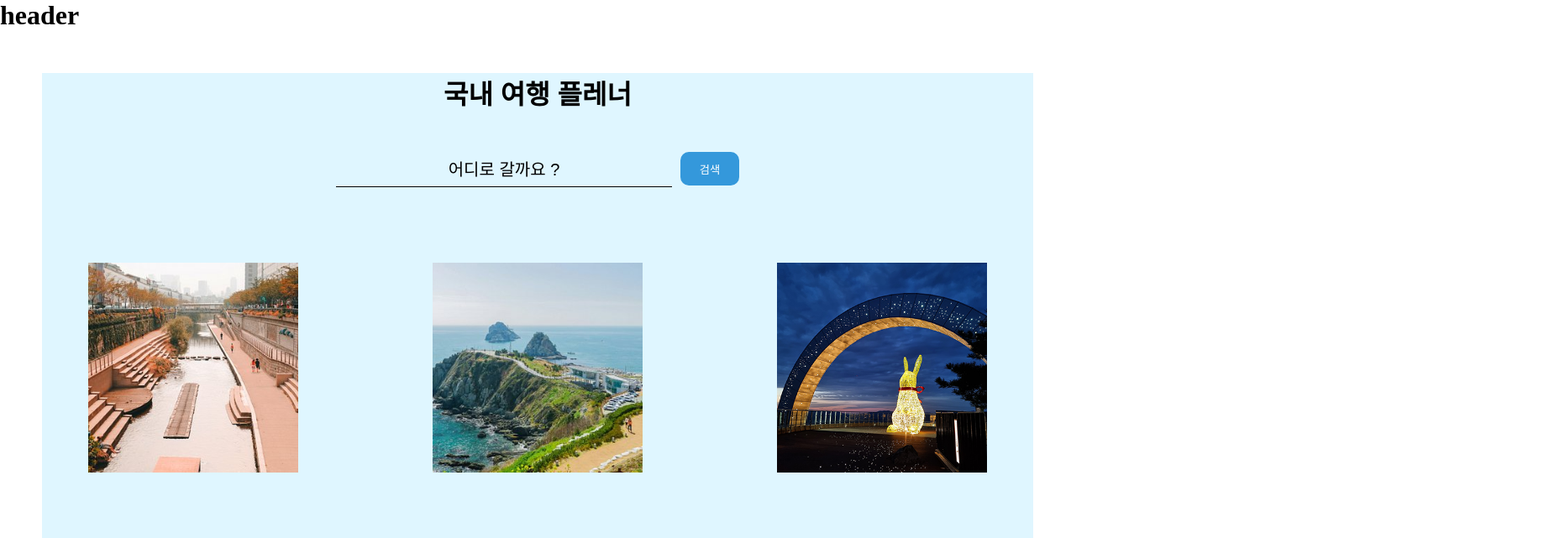
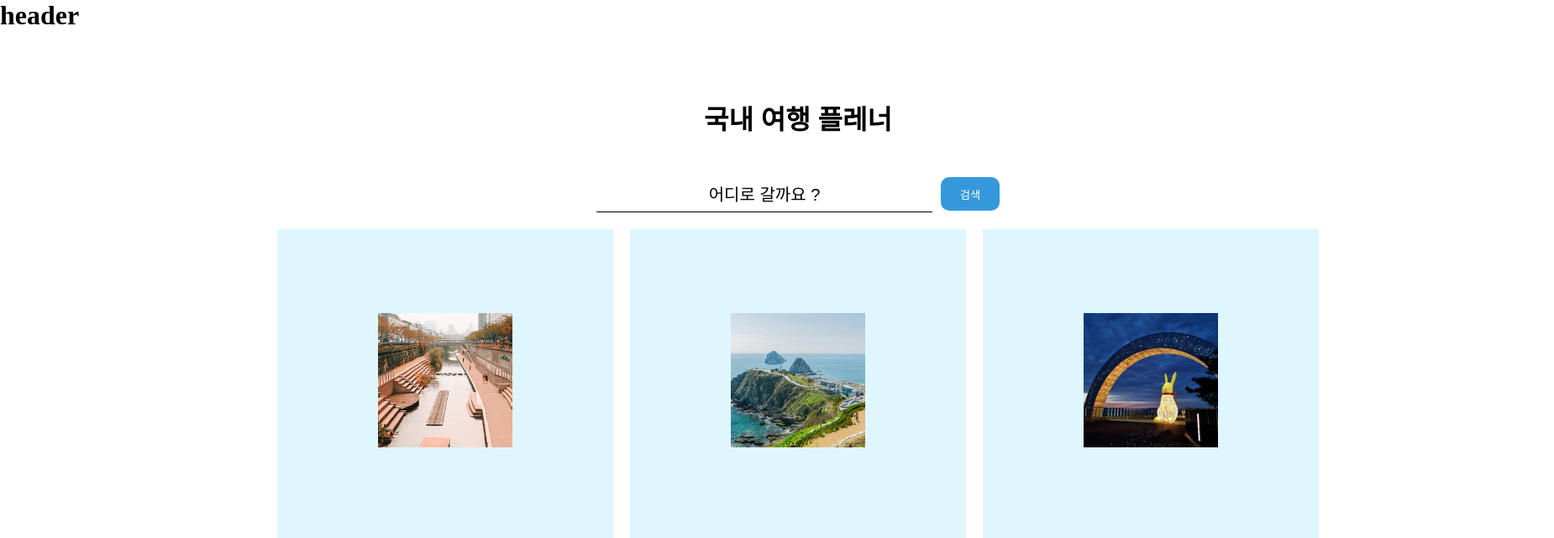
Before and after one commit to subin002003/Project_TravelNote, a React (Create React App) app in the folder travelnote_front/: page /Domestic in a window 1280 px wide. Shown: the top 641 px of the page at 84% size, 1850 px wide, since content can reach past the window. Built offline with nearby package versions, Linux system fonts and the light colour scheme; a web font is replaced by a local one.

Commit message:
국내 메인페이지 수정

```diff
--- a/travelnote_front/src/component/Domestic/CityDetail.css
+++ b/travelnote_front/src/component/Domestic/CityDetail.css
@@ -31,7 +31,6 @@
   border: 1px solid #ccc;
 }
 .trip-form input[type="text"] {
-  width: 100%;
   padding: 10px;
   margin-bottom: 10px;
   border: 1px solid #ccc;
@@ -39,7 +38,8 @@
 .date-inputs {
   display: flex;
   flex-direction: column;
-  width: 100%;
+  width: 200px;
+  height: 200px;
 }
 .date-inputs label {
   display: flex;
--- a/travelnote_front/src/component/Domestic/CityDetail.js
+++ b/travelnote_front/src/component/Domestic/CityDetail.js
@@ -13,7 +13,16 @@ const CityDetail = () => {
         />
         <form className="trip-form">
           <input type="text" placeholder="여행 제목을 입력해주세요" />
-
+          <div className="date-inputs">
+            {" "}
+            <label>
+              여행 시작 날짜:
+              <input type="date" />{" "}
+            </label>{" "}
+            <label>
+              여행 종료 날짜: <input type="date" />{" "}
+            </label>{" "}
+          </div>
           <button className="create-trip-btn">여행 일정 만들기</button>
         </form>
       </div>
--- a/travelnote_front/src/component/Domestic/DomesticMain.css
+++ b/travelnote_front/src/component/Domestic/DomesticMain.css
@@ -1,10 +1,13 @@
 .domestic-wrap {
   font-family: Arial, sans-serif;
-  background-color: #dff6ff;
   margin: 50px;
   display: flex;
   flex-direction: column;
   align-items: center;
+  width: 1800px;
+}
+.domestic-wrap > h1 {
+  margin-top: 30px;
 }
 .search-bar {
   display: flex;
@@ -16,7 +19,6 @@
   padding: 10px;
   border: none;
   margin-right: 10px;
-  background-color: #dff6ff;
   border-bottom: 1px solid #000;
   outline: none;
   width: 400px;
@@ -40,12 +42,15 @@
 
 .city-card {
   text-align: center;
+  background-color: #dff6ff;
+  width: 400px;
+  height: 400px;
 }
 
 .city-image {
-  width: 250px;
-  height: 250px;
-  margin: 70px;
+  width: 40%;
+  height: 40%;
+  margin: 100px;
 }
 
 .city-name {
```
